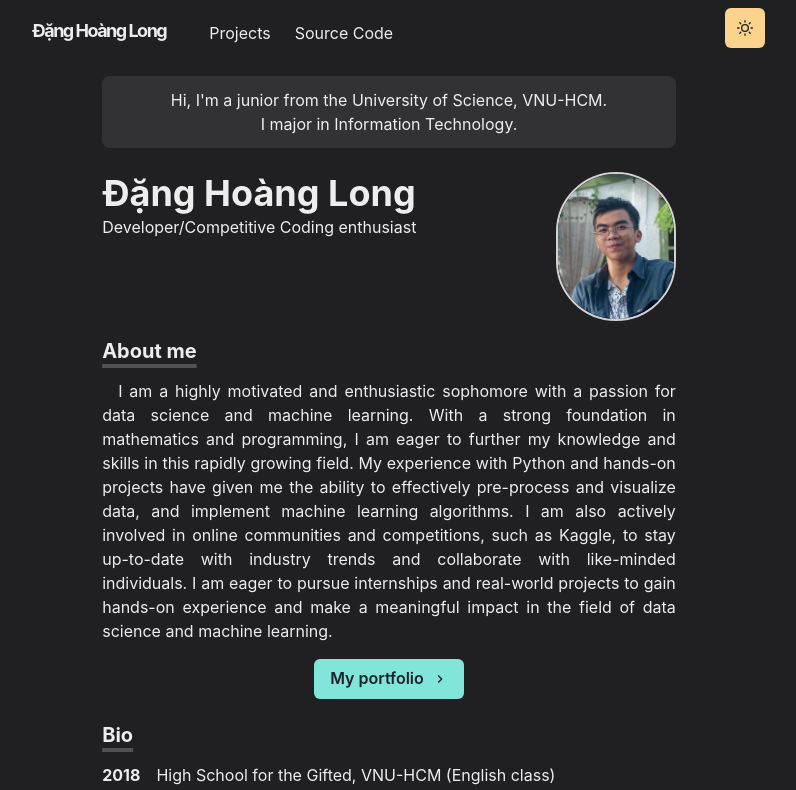
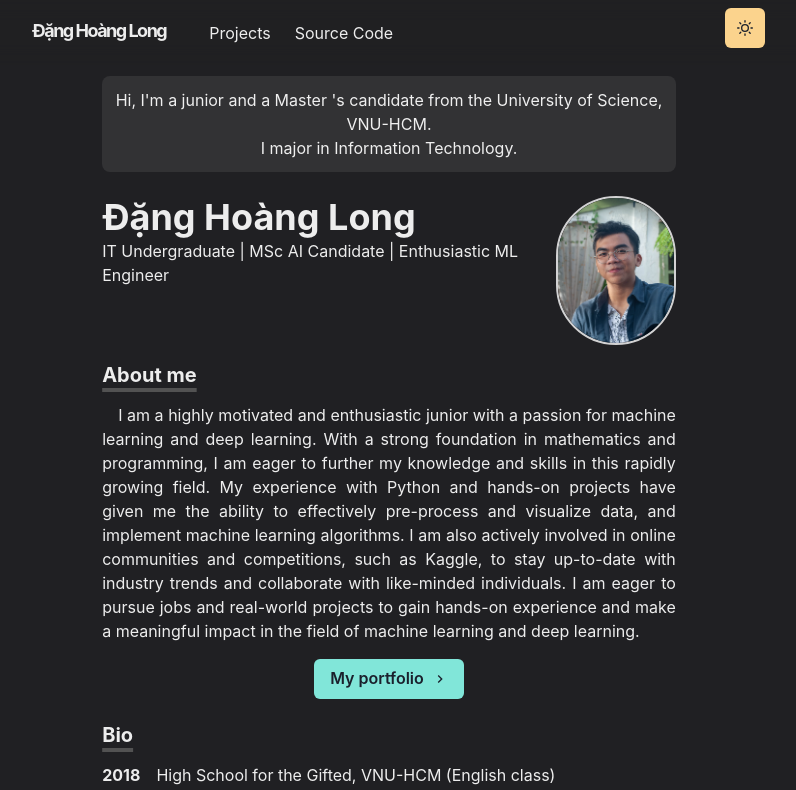
Before and after one commit to NoAtmosphere0/portfolio_website, a Next.js app: page / in a window 1280 px wide. Shown: the top 790 px of the page, without its empty margins (251-1047 px from the left). Built offline with nearby package versions, Linux system fonts and the light colour scheme.

Commit message:
update about me content

```diff
--- a/pages/index.js
+++ b/pages/index.js
@@ -29,7 +29,7 @@ const Page = () => {
                 mt={5}
                 align="center"
             >
-                Hi, I&apos;m a junior from the University of Science, VNU-HCM.{' '}
+                Hi, I&apos;m a junior and a Master &apos;s candidate from the University of Science, VNU-HCM.{' '}
                 <br></br>I major in Information Technology.
             </Box>
             <Box display={{ md: 'flex' }}>
@@ -37,7 +37,7 @@ const Page = () => {
                     <Heading as="h2" variant="page-title">
                         Đặng Hoàng Long
                     </Heading>
-                    <p>Developer/Competitive Coding enthusiast</p>
+                    <p>IT Undergraduate | MSc AI Candidate | Enthusiastic ML Engineer</p>
                 </Box>
                 <Box
                     flexShrink={0}
@@ -64,7 +64,13 @@ const Page = () => {
                 </Heading>
 
                 {/* About me content */}
-                <Paragraph>I am a highly motivated and enthusiastic sophomore with a passion for data science and machine learning. With a strong foundation in mathematics and programming, I am eager to further my knowledge and skills in this rapidly growing field. My experience with Python and hands-on projects have given me the ability to effectively pre-process and visualize data, and implement machine learning algorithms. I am also actively involved in online communities and competitions, such as Kaggle, to stay up-to-date with industry trends and collaborate with like-minded individuals. I am eager to pursue internships and real-world projects to gain hands-on experience and make a meaningful impact in the field of data science and machine learning.</Paragraph>
+                <Paragraph>I am a highly motivated and enthusiastic junior with a passion for machine learning and deep learning.
+                    With a strong foundation in mathematics and programming, I am eager to further my knowledge and skills in this rapidly growing field.
+                    My experience with Python and hands-on projects have given me the ability to effectively pre-process and visualize data, and implement machine learning algorithms.
+                    I am also actively involved in online communities and competitions, such as Kaggle, to stay up-to-date with industry trends and collaborate with like-minded individuals.
+                    I am eager to pursue jobs and real-world projects to gain hands-on experience and make a meaningful impact in the field of machine learning and deep learning.
+
+                </Paragraph>
 
                 <Box align="center" my={4}>
                     <NextLink href="https://www.linkedin.com/in/long-dang1109/">
```
